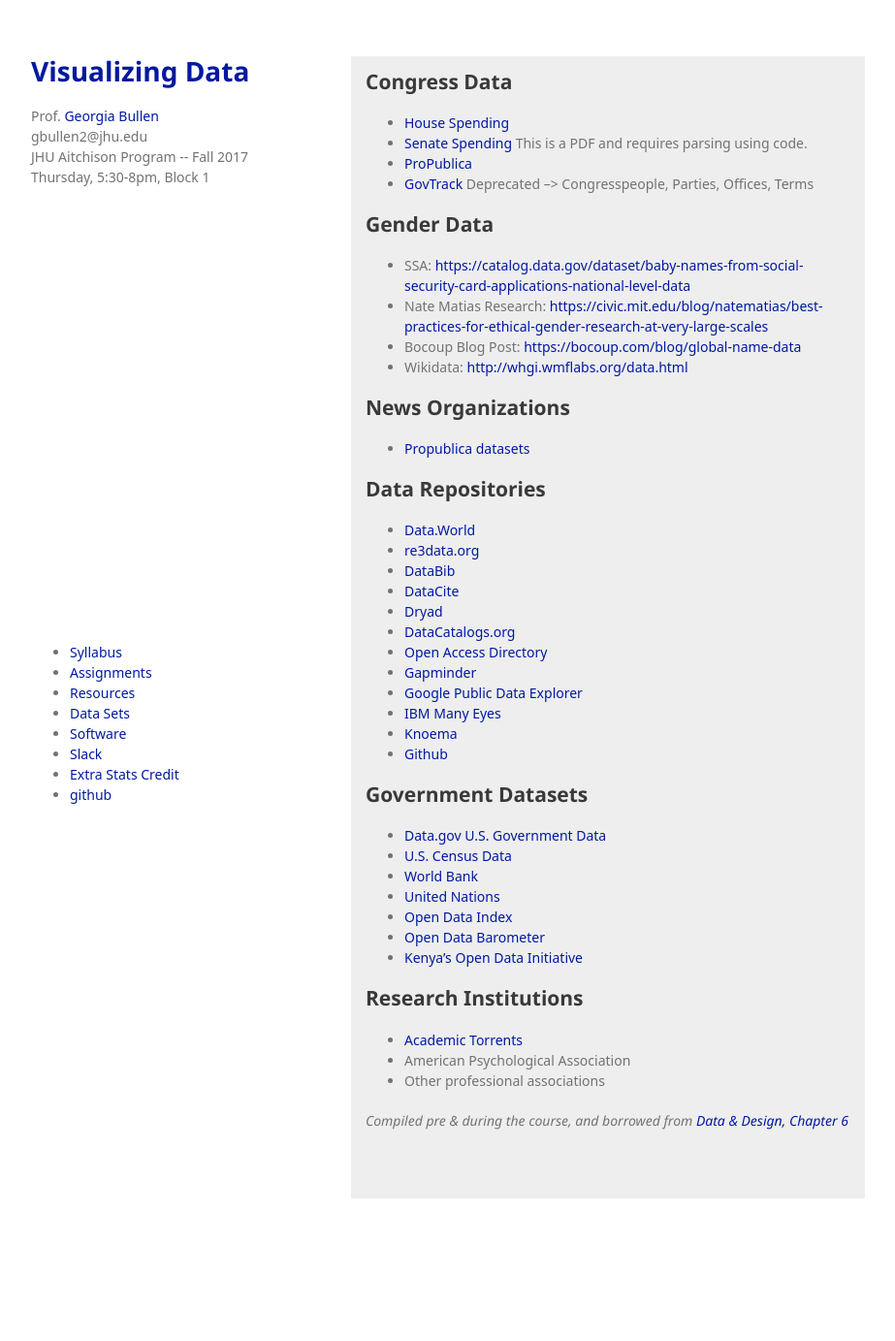
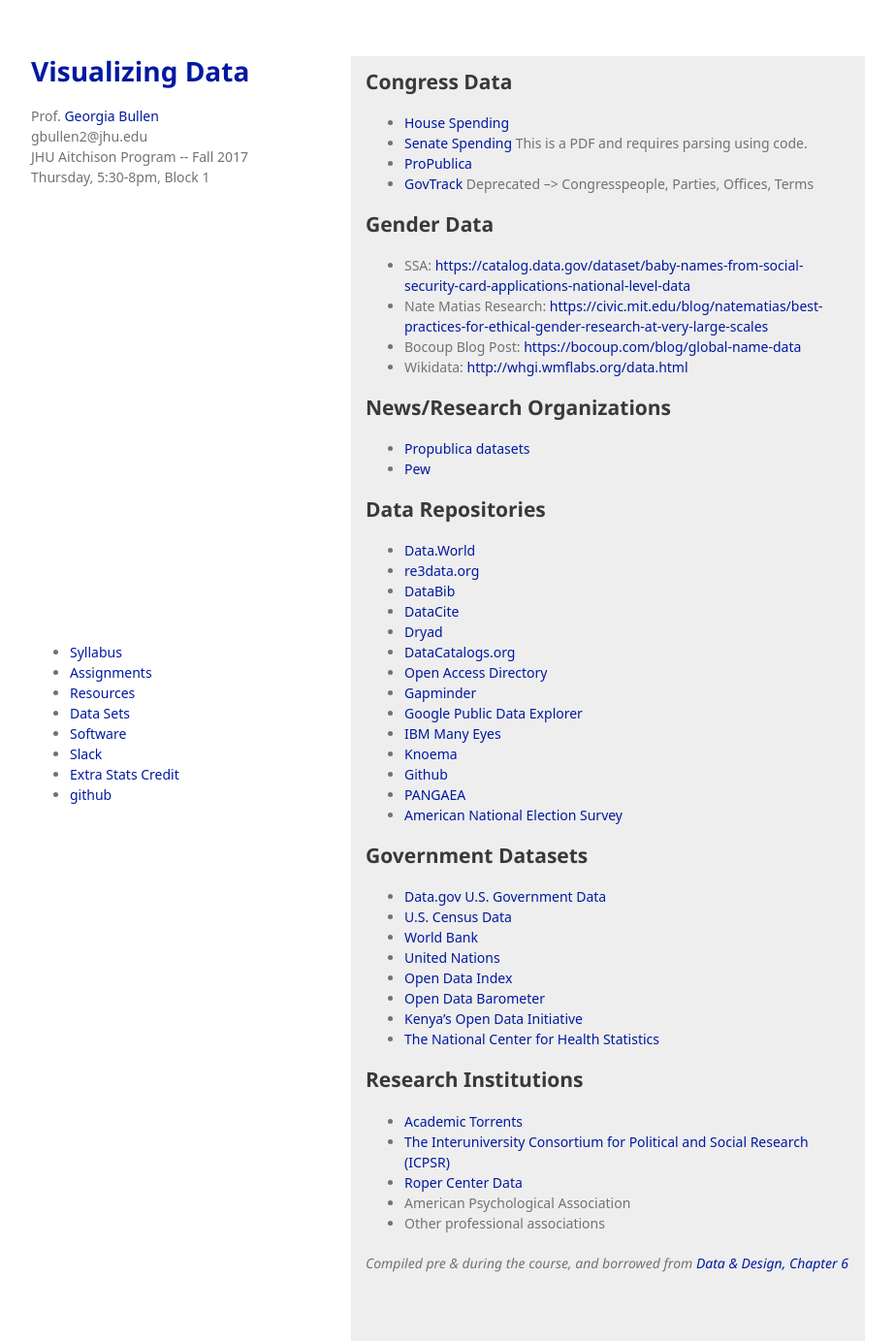
Before and after one commit to georgiamoon/jhu-dv-2017, a Jekyll site: the page built from data-sets.md, in a window 1280 px wide. Shown: the whole page at 97% size, without its empty margins (178-1101 px from the left). Built offline with Jekyll 4.4.1, drawn with Linux system fonts in a browser that asks for light colours; some web fonts are replaced; our own code applies the rules of GitHub Pages for plain Markdown files; a script that is not in the unit is left out; before the commit the page ends 1236 px from its top, so only the background shows below that.

Commit message:
Update data-sets.md

```diff
--- a/data-sets.md
+++ b/data-sets.md
@@ -12,9 +12,10 @@
 - Bocoup Blog Post: [https://bocoup.com/blog/global-name-data](https://bocoup.com/blog/global-name-data)
 - Wikidata: [http://whgi.wmflabs.org/data.html](http://whgi.wmflabs.org/data.html)
 
-## News Organizations
+## News/Research Organizations
 
 - [Propublica datasets](https://www.propublica.org/datastore/datasets)
+- [Pew](http://www.pewresearch.org/download-datasets/)
 
 ## Data Repositories
 
@@ -30,6 +31,8 @@
 - [IBM Many Eyes](http://www.manyeyes.com/software/analytics/manyeyes/datasets)
 - [Knoema](http://knoema.com/atlas//)
 - [Github](http://github.com)
+- [PANGAEA](https://www.pangaea.de/)
+- [American National Election Survey](http://www.electionstudies.org/)
 
 ## Government Datasets
 
@@ -40,9 +43,12 @@
 - [Open Data Index](https://index.okfn.org/)
 - [Open Data Barometer](http://www.opendataresearch.org/project/2013/odb)
 - [Kenya’s Open Data Initiative](https://opendata.go.ke/)
+- [The National Center for Health Statistics](https://www.cdc.gov/nchs/)
 
 ## Research Institutions
 - [Academic Torrents](http://academictorrents.com/)
+- [The Interuniversity Consortium for Political and Social Research (ICPSR)](http://www.icpsr.umich.edu/icpsrweb/index.jsp)
+- [Roper Center Data](https://ropercenter.cornell.edu/)
 - American Psychological Association
 - Other professional associations
 
```
